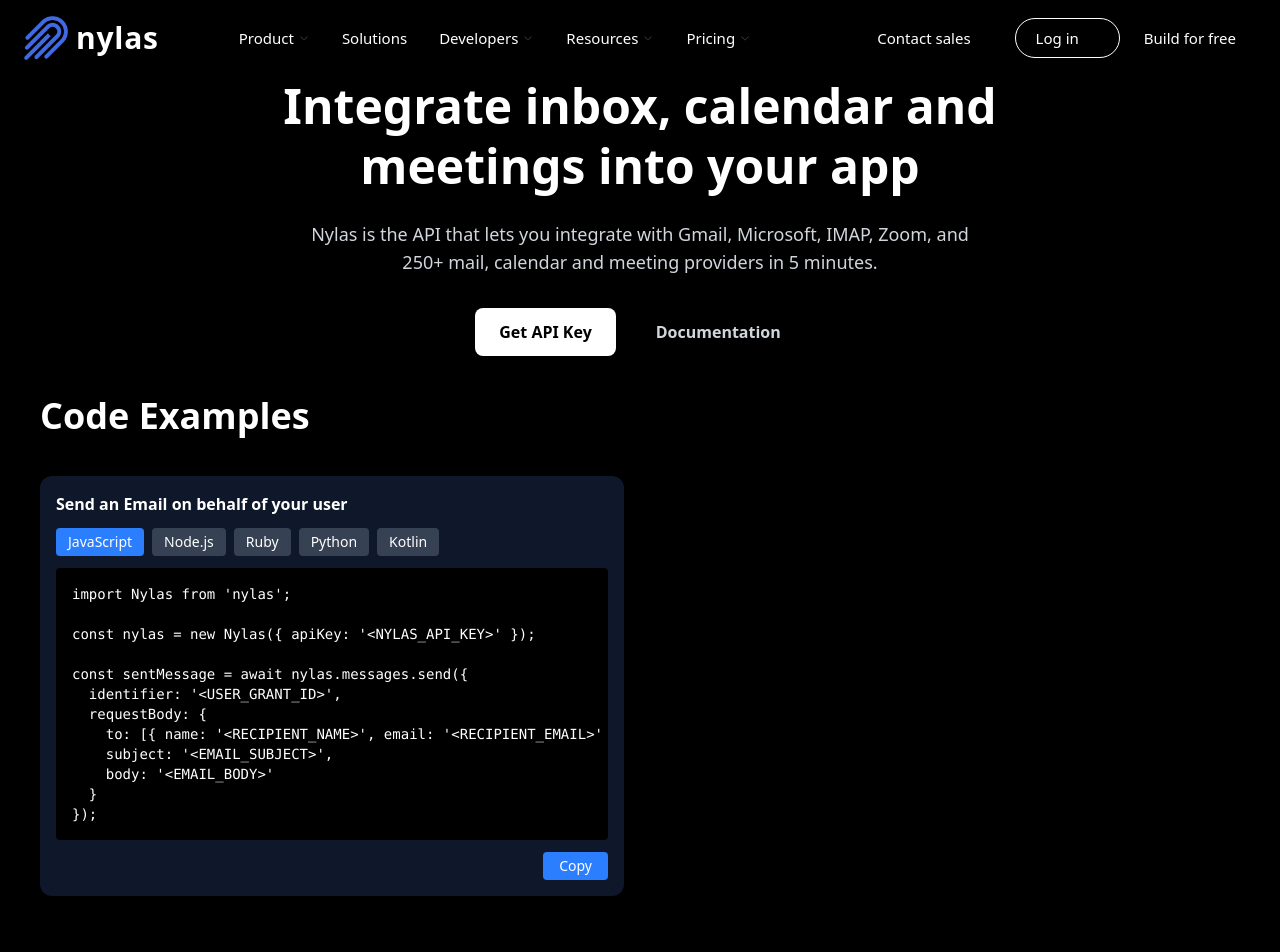
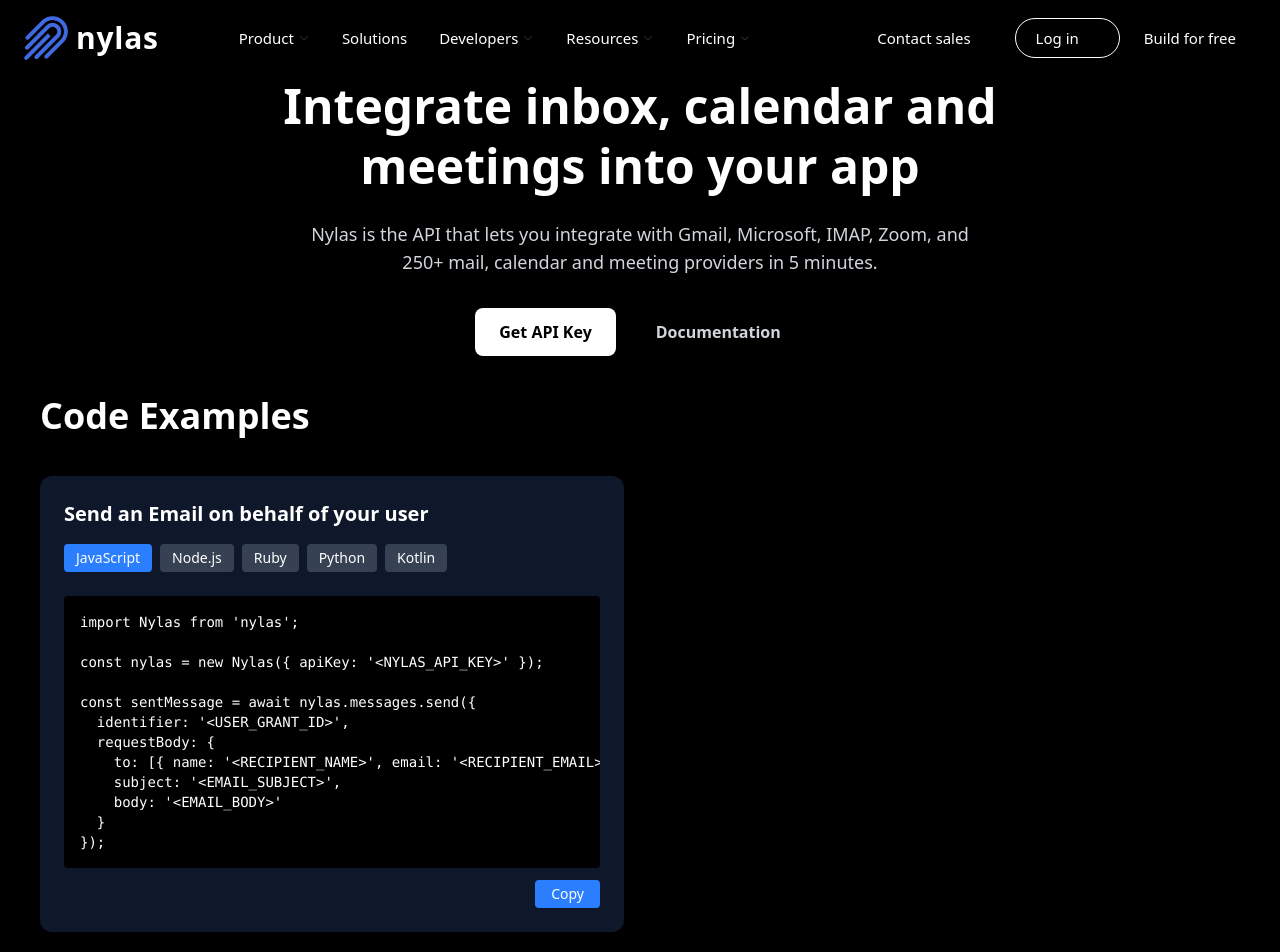
Before and after one commit to ahassandev/nylas, a React (Vite) app: page / in a window 1280 px wide. Shown: the top 952 px of the page. Built offline with nearby package versions, Linux system fonts and the light colour scheme.

Commit message:
update herosection

```diff
--- a/src/Components/CodeSnippet.jsx
+++ b/src/Components/CodeSnippet.jsx
@@ -1,31 +1,41 @@
 import React, { useState } from "react";
 
 const CodeSnippet = ({ title, snippets }) => {
-  const [activeIndex, setActiveIndex] = useState(0);
 
-  // ✅ safety check
   if (!snippets || snippets.length === 0) {
     return null;
   }
 
-  const activeSnippet = snippets[activeIndex];
+
+  const [selectedLanguage, setSelectedLanguage] = useState(snippets[0].language);
+
+
+  const selectedSnippet = snippets.find(
+    (item) => item.language === selectedLanguage
+  );
+
 
   const copyCode = () => {
-    navigator.clipboard.writeText(activeSnippet.code);
+    if (selectedSnippet) {
+      navigator.clipboard.writeText(selectedSnippet.code);
       alert("Code copied!");
+    }
   };
 
   return (
-    <div className="bg-[#0f172a] text-white p-4 rounded-xl w-full">
-      <h3 className="mb-3 font-semibold">{title}</h3>
+    <div className="bg-[#0f172a] text-white p-6 rounded-xl w-full">
+      <h3 className="text-xl font-semibold mb-4">{title}</h3>
 
-      <div className="flex gap-2 mb-3 flex-wrap">
-        {snippets.map((item, index) => (
+
+      <div className="flex gap-2 mb-6 overflow-x-auto">
+        {snippets.map((item) => (
           <button
-            key={index}
-            onClick={() => setActiveIndex(index)}
-            className={`px-3 py-1 text-sm rounded ${
-              activeIndex === index ? "bg-blue-500" : "bg-gray-700"
+            key={item.language}
+            onClick={() => setSelectedLanguage(item.language)}
+            className={`px-3 py-1 text-sm rounded whitespace-nowrap ${
+              selectedLanguage === item.language
+                ? "bg-blue-500"
+                : "bg-gray-700"
             }`}
           >
             {item.language}
@@ -33,8 +43,11 @@
         ))}
       </div>
 
+
+      {selectedSnippet && (
+        <div>
           <pre className="bg-black p-4 rounded text-sm overflow-x-auto">
-        <code>{activeSnippet.code}</code>
+            <code>{selectedSnippet.code}</code>
           </pre>
 
           <div className="text-right mt-3">
@@ -46,6 +59,8 @@
             </button>
           </div>
         </div>
+      )}
+    </div>
   );
 };
 
```
Lines whose indentation alone changed are shown as unchanged.
